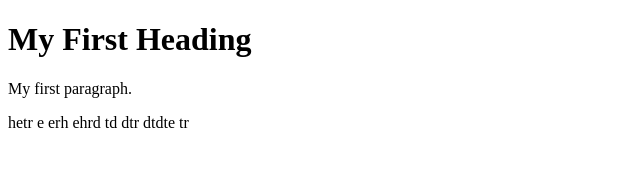
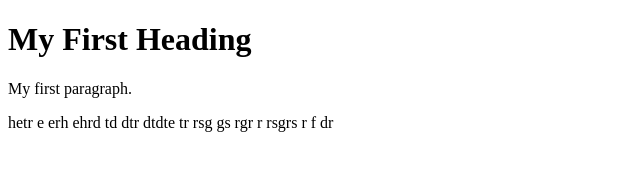
Before and after one commit to cdac1233/computing, a plain HTML site: page index.html in a window 1280 px wide. Shown: the whole page, without its empty margins (0-640 px from the left). Drawn offline with Linux system fonts and the light colour scheme.

Commit message:
Update index.html

```diff
--- a/index.html
+++ b/index.html
@@ -14,3 +14,12 @@
   dtr
   dtdte
   tr
+
+  rsg
+  gs
+  rgr
+  r
+  rsgrs
+  r
+  f
+  dr
```
